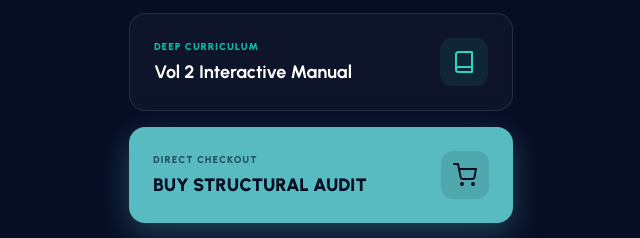
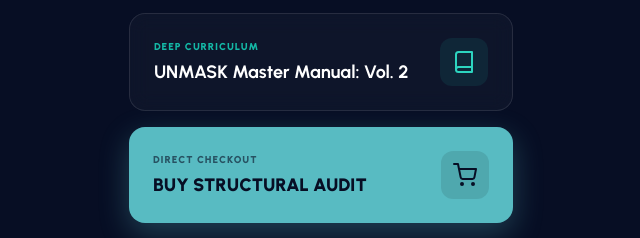
Before and after one commit to nikkicates/structuralburnout, a plain HTML site: page nexus.html in a window 1280 px wide. Shown: the part 538-776 px from the top of the page, 319-959 px from the left. Drawn offline with nearby package versions, Linux system fonts and the light colour scheme.

Commit message:
Update nexus.html

```diff
--- a/nexus.html
+++ b/nexus.html
@@ -56,11 +56,11 @@
             </div>
         </a>
 
-        <!-- MASTER MANUAL -->
+        <!-- MASTER MANUAL (Updated Button Text & Link) -->
         <a href="https://stan.store/nikkicates/p/unmask-vol-2-redesigning-systems-for-the-ai-era" class="nexus-btn w-full p-6 rounded-2xl flex items-center justify-between group">
             <div class="text-left">
                 <span class="block text-[10px] font-black uppercase tracking-widest text-teal-500 mb-1">Deep Curriculum</span>
-                <span class="text-lg font-bold">Vol 2 Interactive Manual</span>
+                <span class="text-lg font-bold">UNMASK Master Manual: Vol. 2</span>
             </div>
             <div class="bg-teal-500/10 p-3 rounded-xl text-teal-400">
                 <svg xmlns="http://www.w3.org/2000/svg" width="24" height="24" viewBox="0 0 24 24" fill="none" stroke="currentColor" stroke-width="2" stroke-linecap="round" stroke-linejoin="round"><path d="M4 19.5A2.5 2.5 0 0 1 6.5 17H20"/><path d="M6.5 2H20v20H6.5A2.5 2.5 0 0 1 4 19.5v-15A2.5 2.5 0 0 1 6.5 2z"/></svg>
```
